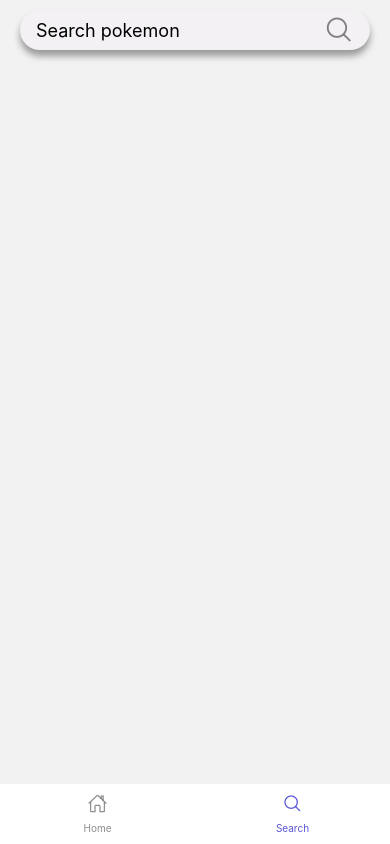
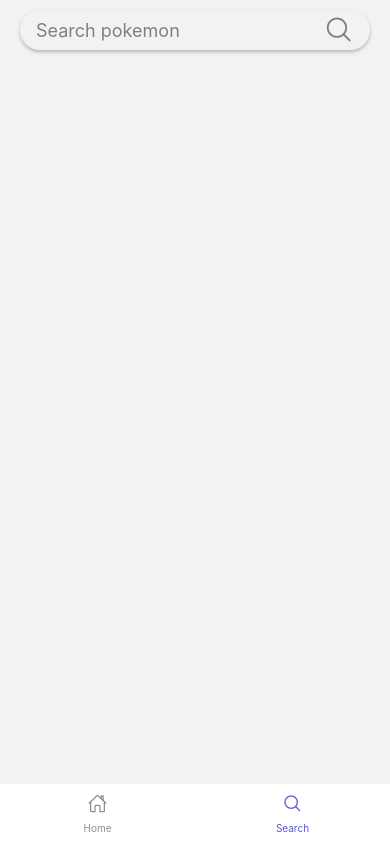
Before and after one commit to ChristianRV29/PokedexRN, a React Native app: screen /SearchScreen in a window 390 px wide. Built offline with nearby package versions, Linux system fonts and the light colour scheme; no server answers.

Commit message:
Fix PlaceHolder color

```diff
--- a/src/components/SearchInput.tsx
+++ b/src/components/SearchInput.tsx
@@ -1,5 +1,6 @@
+/* eslint-disable react-native/no-inline-styles */
 import React from 'react';
-import { StyleSheet, TextInput, View } from 'react-native';
+import { Platform, StyleSheet, TextInput, View } from 'react-native';
 import Icon from 'react-native-vector-icons/Ionicons';
 
 export const SearchInput = () => {
@@ -10,7 +11,8 @@ export const SearchInput = () => {
           autoCapitalize="none"
           autoCorrect={false}
           placeholder="Search pokemon"
-          style={styles.textInput}
+          placeholderTextColor="grey"
+          style={{ ...styles.textInput, top: Platform.OS === 'ios' ? 0 : 2 }}
         />
         <Icon name="search-outline" size={30} color="grey" />
       </View>
@@ -26,7 +28,7 @@ const styles = StyleSheet.create({
     alignItems: 'center',
     backgroundColor: '#F3F1F3',
     borderRadius: 50,
-    elevation: 12,
+    elevation: 5,
     flexDirection: 'row',
     height: 40,
     justifyContent: 'center',
@@ -34,10 +36,10 @@ const styles = StyleSheet.create({
     shadowColor: '#000',
     shadowOffset: {
       width: 0,
-      height: 6,
+      height: 2,
     },
-    shadowOpacity: 0.37,
-    shadowRadius: 7.49,
+    shadowOpacity: 0.25,
+    shadowRadius: 3.84,
   },
   textInput: {
     flex: 1,
--- a/src/screens/SearchScreen.tsx
+++ b/src/screens/SearchScreen.tsx
@@ -1,3 +1,4 @@
+/* eslint-disable react-native/no-inline-styles */
 import React from 'react';
 import { Platform, View } from 'react-native';
 import { useSafeAreaInsets } from 'react-native-safe-area-context';
```
